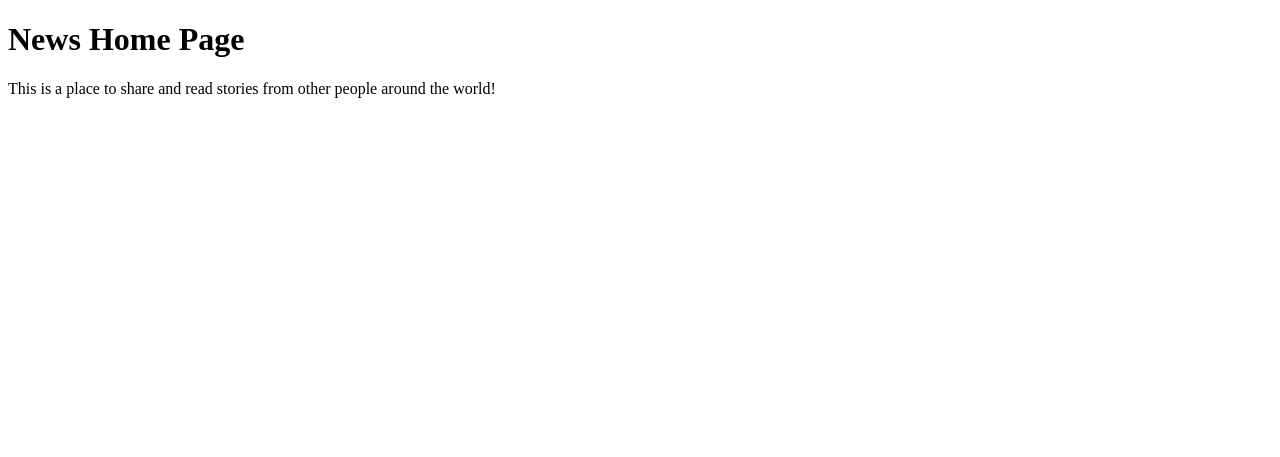
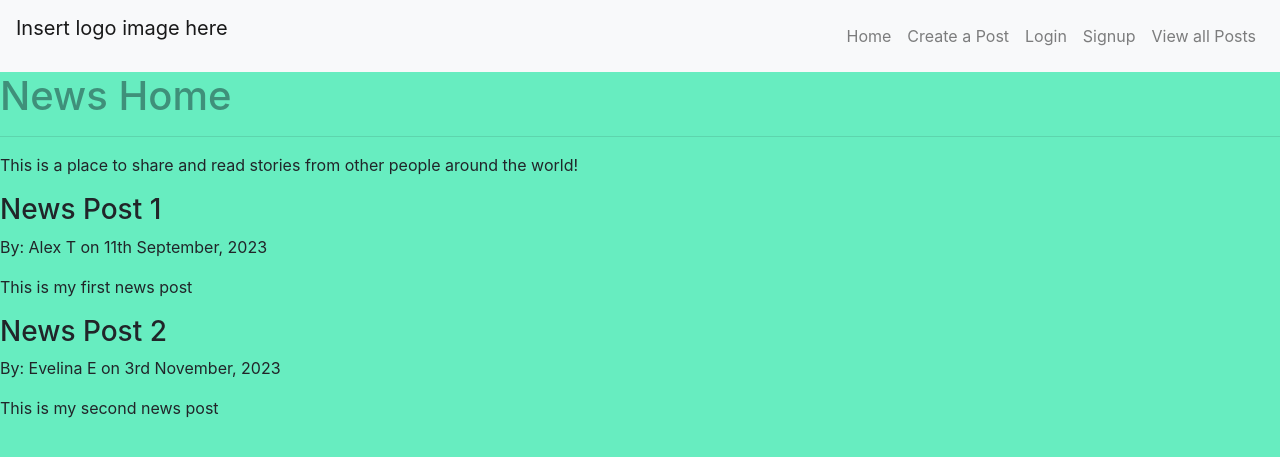
Before and after one commit to AVTpepper/news-app, a Django app: page / in a window 1280 px wide. Shown: the top 457 px of the page. Run offline with Django 4.2, Linux system fonts and the light colour scheme; some libraries are stand-ins or nearby versions.

Commit message:
Add: base template extended to each page

```diff
--- /dev/null
+++ b/news_blog/static/news_blog/style.css
@@ -0,0 +1,7 @@
+body {
+    background: rgb(103, 237, 192);
+}
+
+h1 {
+    color: rgba(4, 4, 18, 0.4);
+}
--- a/news_blog/templates/news_blog/base.html
+++ b/news_blog/templates/news_blog/base.html
@@ -1,4 +1,55 @@
+{% load static %}
 <!DOCTYPE html>
+<html lang="en">
+
+<head>
+    <meta charset="UTF-8">
+    <meta http-equiv="X-UA-Compatible" content="IE=edge">
+    <meta name="viewport" content="width=device-width, initial-scale=1.0">
+    <link rel="stylesheet" href="https://maxcdn.bootstrapcdn.com/bootstrap/4.0.0/css/bootstrap.min.css"
+        integrity="sha384-Gn5384xqQ1aoWXA+058RXPxPg6fy4IWvTNh0E263XmFcJlSAwiGgFAW/dAiS6JXm" crossorigin="anonymous" />
+    <link rel="stylesheet" href="{% static 'news_blog/style.css' %}">
+    {% if title %}
+        <title>{{ title }}</title>
+    {% else %}
+        <title>News Blog</title>
+    {% endif %}
+</head>
+
+<body>
+    <nav class="navbar navbar-expand-lg navbar-light bg-light">
+        <a class="navbar-brand" href="{% url 'index' %}">
+            <p> Insert logo image here </p>
+        </a>
+        <div class="collapse navbar-collapse" id="navbarNav">
+            <ul class="navbar-nav ml-auto">
+                <li class="nav-item">
+                    <a class="nav-link" href="{% url 'index' %}">Home</a>
+                </li>
+                <li class="nav-item">
+                    <a class="nav-link" href="{% url 'post_creation' %}">Create a Post</a>
+                </li>
+                <li class="nav-item">
+                    <a class="nav-link" href="{% url 'login' %}">Login</a>
+                </li>
+                <li class="nav-item">
+                    <a class="nav-link" href="{% url 'sign_up' %}">Signup</a>
+                </li>
+                <li class="nav-item">
+                    <a class="nav-link" href="{% url 'view_all' %}">View all Posts</a>
+                </li>
+            </ul>
+        </div>
+    </nav>
+{% block content %}
+{% endblock content %}
+
+</body>
+
+</html>
+<!-- commented out for now -->
+<!--
+    <!DOCTYPE html>
 <html lang="en">
 
 <head>
@@ -49,3 +100,5 @@
         integrity="sha384-JZR6Spejh4U02d8jOt6vLEHfe/JQGiRRSQQxSfFWpi1MquVdAyjUar5+76PVCmYl" crossorigin="anonymous">
     </script>
 </body>
+
+-->
--- a/news_blog/templates/news_blog/index.html
+++ b/news_blog/templates/news_blog/index.html
@@ -1,13 +1,13 @@
-<!DOCTYPE html>
-<html lang="en">
-<head>
-    <meta charset="UTF-8">
-    <meta http-equiv="X-UA-Compatible" content="IE=edge">
-    <meta name="viewport" content="width=device-width, initial-scale=1.0">
-    <title>Title</title>
-</head>
-<body>
-    <h1>News Home Page</h1>
+{% extends 'news_blog/base.html' %}
+
+
+{% block content %}
+    <h1>News Home</h1>
+    <hr>
     <p>This is a place to share and read stories from other people around the world!</p>
-</body>
-</html>
+    {% for posts in posts %}
+        <h3>{{ posts.title }}</h3>
+        <p>By: {{ posts.author }} on {{ posts.date_posted}}</p>
+        <p>{{ posts.content }}</p>
+    {% endfor %}
+{% endblock content %}
--- a/news_blog/views.py
+++ b/news_blog/views.py
@@ -3,25 +3,46 @@ from django.shortcuts import render, HttpResponse
 # Create your views here.
 
 
+posts = [
+    {
+        'author': 'Alex T',
+        'title': 'News Post 1',
+        'content': 'This is my first news post',
+        'date_posted': '11th September, 2023'
+    },
+    {
+        'author': 'Evelina E',
+        'title': 'News Post 2',
+        'content': 'This is my second news post',
+        'date_posted': '3rd November, 2023'
+    },
+]
+
+
 def index(request):
-    return render(request, 'news_blog/index.html')
+    context = {
+        'posts': posts
+    }
+    return render(request, 'news_blog/index.html', context)
 
 
 def login(request):
-    return render(request, 'news_blog/login.html')
+    return render(request, 'news_blog/login.html', {'title': "Login Page"})
 
 
 def sign_up(request):
-    return render(request, 'news_blog/sign_up.html')
+    return render(request, 'news_blog/sign_up.html', {'title': "Signup Page"})
 
 
 def article_view(request):
-    return render(request, 'news_blog/article_view.html')
+    return render(
+        request, 'news_blog/article_view.html', {'title': "Article View"})
 
 
 def post_creation(request):
-    return render(request, 'news_blog/post_creation.html')
+    return render(
+        request, 'news_blog/post_creation.html', {'title': "Post Creation"})
 
 
 def view_all(request):
-    return render(request, 'news_blog/view_all.html')
+    return render(request, 'news_blog/view_all.html', {'title': "All Posts"})
```
Also changed, not shown: news_blog/templates/news_blog/article_view.html (+5 -11 lines), news_blog/templates/news_blog/login.html (+4 -11 lines), news_blog/templates/news_blog/post_creation.html (+5 -11 lines), news_blog/templates/news_blog/sign_up.html (+3 -12 lines), news_blog/templates/news_blog/view_all.html (+5 -11 lines).
